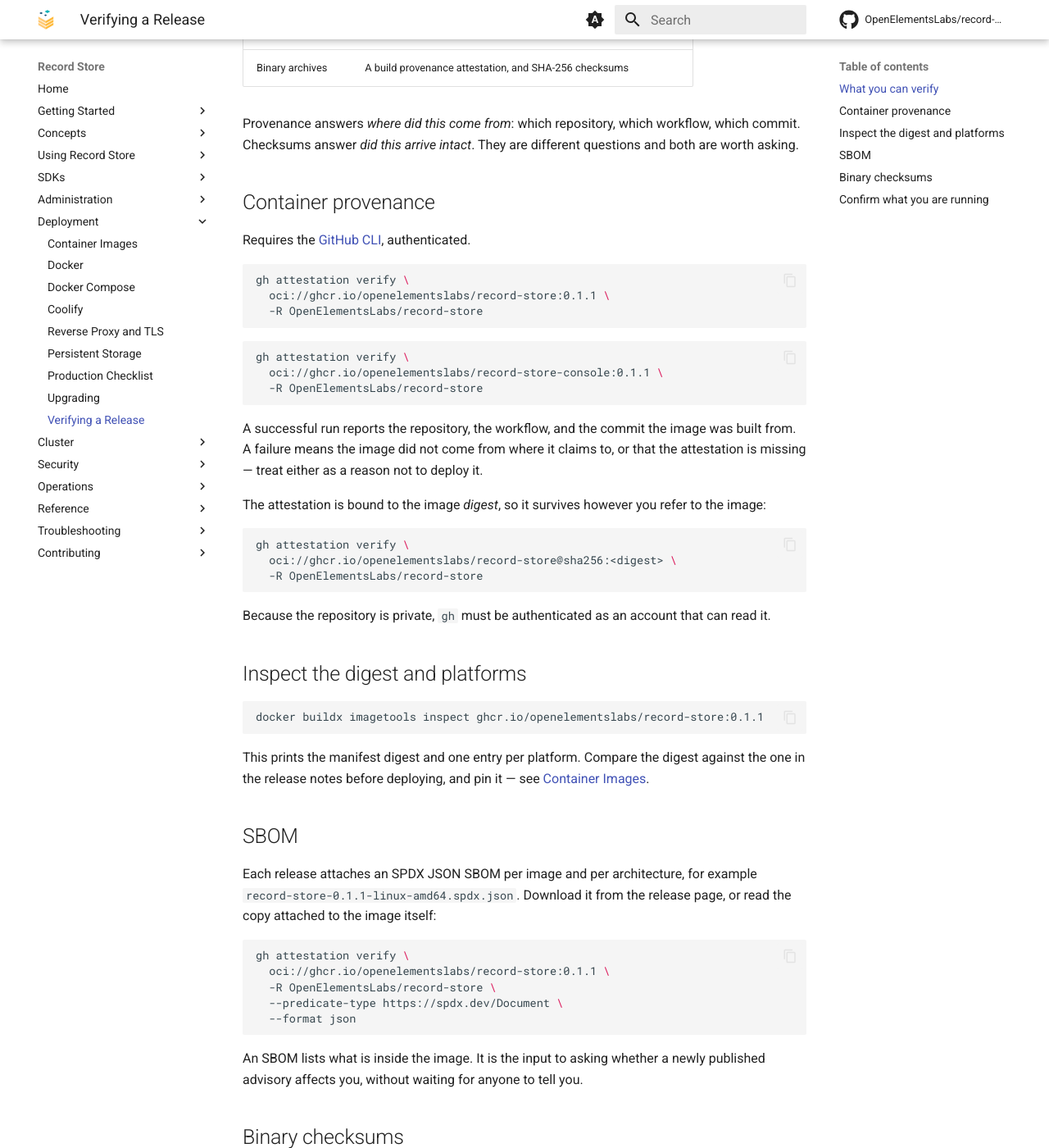
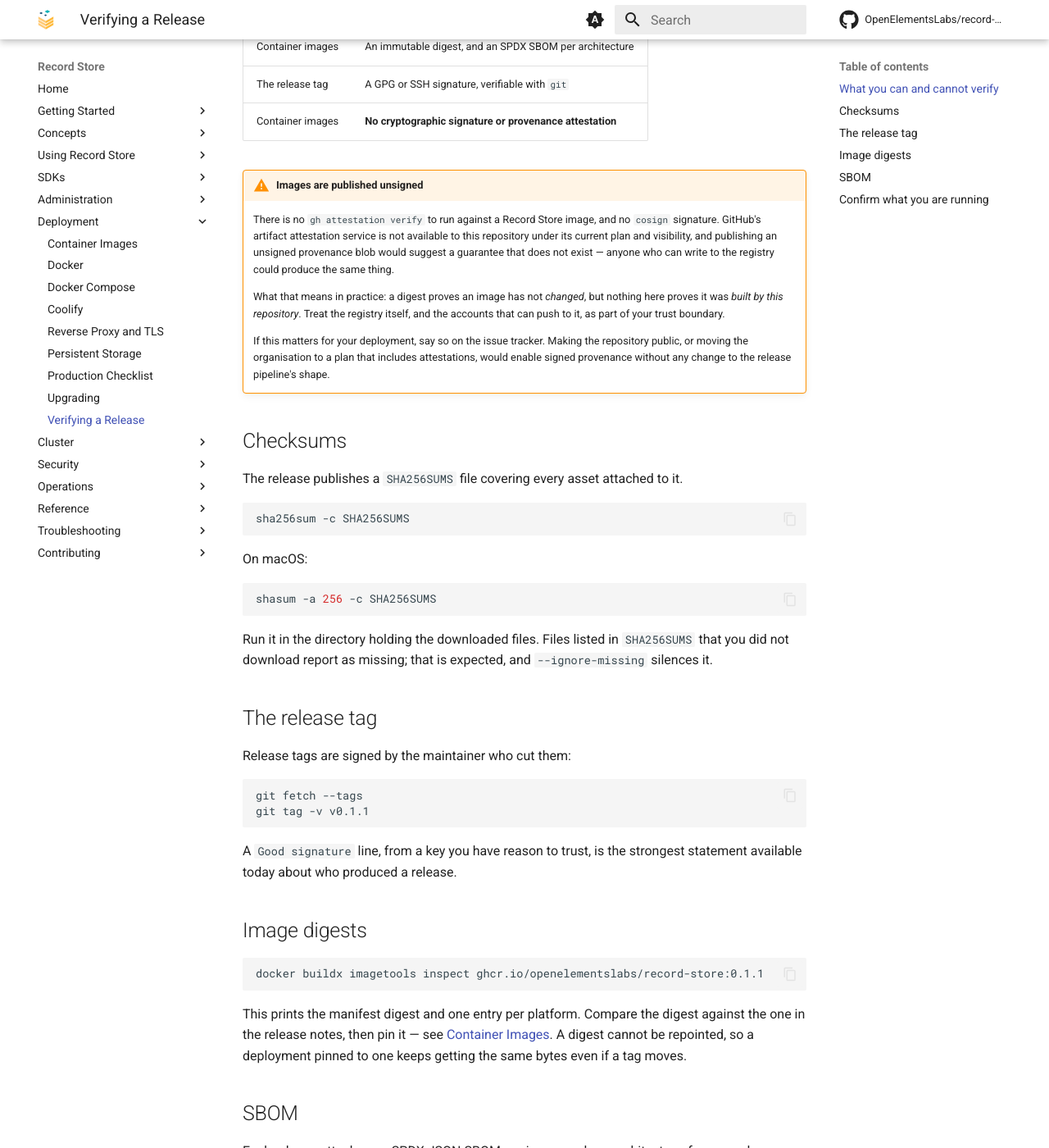
Before and after one commit to OpenElementsLabs/record-store, an MkDocs documentation site: the page built from docs/deployment/verifying-releases.md, in a window 1280 px wide and 1400 px high, scrolled down 358 px. Shown: the whole window at 82% size. Built offline with MkDocs 1.6.1 and Material for MkDocs 9.7.7, drawn with Linux system fonts in a browser that asks for light colours; comment, search, counter and statistics services are not loaded; some of the changed text lies outside the part shown.

Commit message:
Publish release images unsigned and pin the build timestamp
GitHub's artifact attestation service is not available to a private repository
outside an Enterprise plan, so `actions/attest-build-provenance` failed the
v0.1.1 release after both images had already been pushed. Removes the
attestation steps and the `id-token`/`attestations` permissions they needed,
from the images, the SBOMs, and the binary archives.

Nothing is left claiming provenance the release cannot back up. The
alternatives — BuildKit's unsigned `provenance: mode=max`, or cosign keyless
signing, which would publish the repository name and workflow path to a public
transparency log — are recorded in docs/contributing/releasing.md alongside
what would need to change to restore signed provenance.

The verification documentation is rewritten around what is actually checkable:
checksums, the signed release tag, image digests, SBOMs, and the version the
image reports. It says plainly that a digest proves an image has not changed
but not that this repository built it, so the registry is part of the reader's
trust boundary.

Images now record the release commit's timestamp as
org.opencontainers.image.created rather than the clock, so re-running a release
rebuilds the same digest instead of silently repointing a version tag at a new
one.

````diff
--- a/docs/contributing/releasing.md
+++ b/docs/contributing/releasing.md
@@ -80,10 +80,13 @@
 ```
 
 `-s` signs the tag with GPG; `git tag -s` with `gpg.format=ssh` signs with an SSH
-key. Signing is not enforced by the release workflow — build identity comes from
-the GitHub Actions provenance attestations, which do not depend on a key held by
-a person. Sign anyway if you have a key configured: it records who cut the
-release.
+key.
+
+**Sign the tag.** Images are published unsigned (see below), so the tag signature
+is the only cryptographic statement about who produced a release. It is not
+enforced by the workflow, because a release that fails at the last step for want
+of a key on the right machine helps nobody — but an unsigned release tag leaves
+consumers with nothing to check.
 
 ### 5. Push
 
@@ -100,8 +103,9 @@
 gh run watch
 
 docker pull ghcr.io/openelementslabs/record-store:X.Y.Z
-gh attestation verify oci://ghcr.io/openelementslabs/record-store:X.Y.Z \
-  -R OpenElementsLabs/record-store
+docker run --rm --entrypoint record-store \
+  ghcr.io/openelementslabs/record-store:X.Y.Z --version
+git tag -v vX.Y.Z
 ```
 
 See [Verifying a Release](../deployment/verifying-releases.md).
@@ -115,6 +119,31 @@
 repointed tag, but everyone else silently gets different software under a name
 they already trusted.
 
+## Images are published unsigned
+
+The workflow does not attest image provenance. `actions/attest-build-provenance`
+requires GitHub's artifact attestation service, which is unavailable to a private
+repository outside an Enterprise plan — it fails the job outright with
+`Feature not available for the … organization`.
+
+The alternatives were weighed and rejected for now:
+
+| Option | Why not |
+| --- | --- |
+| BuildKit `provenance: mode=max` | Unsigned metadata. Anyone who can push to the registry can write the same blob, so it proves nothing while looking like it does. |
+| `cosign` keyless via OIDC | Works on a private repository and would give real signatures, but publishes the repository name, workflow path, and commit SHA to Sigstore's public Rekor transparency log. |
+
+Two changes would each enable signed provenance with no change to the pipeline's
+shape: **making the repository public**, or **moving the organisation to a plan
+that includes attestations**. If either happens, restore the
+`actions/attest-build-provenance` step on the merged index digest and
+`actions/attest-sbom` on each platform digest, add back `id-token: write` and
+`attestations: write`, and update
+[Verifying a Release](../deployment/verifying-releases.md).
+
+Until then, do not describe a Record Store image as signed, verified, or
+attested, and do not add a badge saying so.
+
 ## One-time GitHub configuration
 
 Some of this cannot be expressed in the repository and has to be set once in the
@@ -125,7 +154,7 @@
 | **Immutable releases** | Repository → Settings → General → Releases | Prevents a published release's assets and tag from being changed after the fact. The workflow treats versions as immutable, but only this setting enforces it. |
 | **Package visibility** | Each package → Package settings → Change visibility | Packages inherit private visibility from a private repository. Anonymous `docker pull` requires setting each package to public, explicitly. |
 | **Package repository link** | Each package → Package settings | Usually automatic: the images carry `org.opencontainers.image.source`, which GitHub uses to attach the package to this repository. Link it by hand if it does not appear. |
-| **Actions permissions** | Repository → Settings → Actions → Workflow permissions | The release workflow needs `GITHUB_TOKEN` to be allowed to write packages and attestations. Organisation policy can override the workflow's own `permissions` block. |
+| **Actions permissions** | Repository → Settings → Actions → Workflow permissions | The release workflow needs `GITHUB_TOKEN` to be allowed to write packages. Organisation policy can override the workflow's own `permissions` block. |
 
 Until the immutable-releases setting is enabled, a release is immutable by
 convention only. Do not describe it as enforced.
--- a/docs/deployment/verifying-releases.md
+++ b/docs/deployment/verifying-releases.md
@@ -1,80 +1,35 @@
 # Verifying a Release
 
-Every Record Store release is built by a GitHub Actions workflow from a tagged
-commit in this repository, and signed evidence of that is published with it. This
-page is how you check it rather than take it on trust.
+Every Record Store release is built by a GitHub Actions workflow from a signed
+tag in this repository. This page is what you can check for yourself before
+deploying one.
 
-## What you can verify
+## What you can and cannot verify
 
 | | |
 | --- | --- |
-| Container images | A build provenance attestation, and an SPDX SBOM per architecture |
-| Binary archives | A build provenance attestation, and SHA-256 checksums |
+| Binary archives | SHA-256 checksums covering every release asset |
+| Container images | An immutable digest, and an SPDX SBOM per architecture |
+| The release tag | A GPG or SSH signature, verifiable with `git` |
+| Container images | **No cryptographic signature or provenance attestation** |
 
-Provenance answers *where did this come from*: which repository, which workflow,
-which commit. Checksums answer *did this arrive intact*. They are different
-questions and both are worth asking.
+!!! warning "Images are published unsigned"
+    There is no `gh attestation verify` to run against a Record Store image, and
+    no `cosign` signature. GitHub's artifact attestation service is not available
+    to this repository under its current plan and visibility, and publishing an
+    unsigned provenance blob would suggest a guarantee that does not exist —
+    anyone who can write to the registry could produce the same thing.
 
-## Container provenance
+    What that means in practice: a digest proves an image has not *changed*, but
+    nothing here proves it was *built by this repository*. Treat the registry
+    itself, and the accounts that can push to it, as part of your trust boundary.
 
-Requires the [GitHub CLI](https://cli.github.com/), authenticated.
+    If this matters for your deployment, say so on the issue tracker. Making the
+    repository public, or moving the organisation to a plan that includes
+    attestations, would enable signed provenance without any change to the
+    release pipeline's shape.
 
-```bash
-gh attestation verify \
-  oci://ghcr.io/openelementslabs/record-store:0.1.1 \
-  -R OpenElementsLabs/record-store
-```
-
-```bash
-gh attestation verify \
-  oci://ghcr.io/openelementslabs/record-store-console:0.1.1 \
-  -R OpenElementsLabs/record-store
-```
-
-A successful run reports the repository, the workflow, and the commit the image
-was built from. A failure means the image did not come from where it claims to,
-or that the attestation is missing — treat either as a reason not to deploy it.
-
-The attestation is bound to the image *digest*, so it survives however you refer
-to the image:
-
-```bash
-gh attestation verify \
-  oci://ghcr.io/openelementslabs/record-store@sha256:<digest> \
-  -R OpenElementsLabs/record-store
-```
-
-Because the repository is private, `gh` must be authenticated as an account that
-can read it.
-
-## Inspect the digest and platforms
-
-```bash
-docker buildx imagetools inspect ghcr.io/openelementslabs/record-store:0.1.1
-```
-
-This prints the manifest digest and one entry per platform. Compare the digest
-against the one in the release notes before deploying, and pin it — see
-[Container Images](container-images.md#pinning-a-digest).
-
-## SBOM
-
-Each release attaches an SPDX JSON SBOM per image and per architecture, for
-example `record-store-0.1.1-linux-amd64.spdx.json`. Download it from the release
-page, or read the copy attached to the image itself:
-
-```bash
-gh attestation verify \
-  oci://ghcr.io/openelementslabs/record-store:0.1.1 \
-  -R OpenElementsLabs/record-store \
-  --predicate-type https://spdx.dev/Document \
-  --format json
-```
-
-An SBOM lists what is inside the image. It is the input to asking whether a newly
-published advisory affects you, without waiting for anyone to tell you.
-
-## Binary checksums
+## Checksums
 
 The release publishes a `SHA256SUMS` file covering every asset attached to it.
 
@@ -92,17 +47,43 @@
 `SHA256SUMS` that you did not download report as missing; that is expected, and
 `--ignore-missing` silences it.
 
-Binary archives also carry a provenance attestation:
+## The release tag
+
+Release tags are signed by the maintainer who cut them:
 
 ```bash
-gh attestation verify record-store-0.1.1-linux-amd64.tar.gz \
-  -R OpenElementsLabs/record-store
+git fetch --tags
+git tag -v v0.1.1
 ```
+
+A `Good signature` line, from a key you have reason to trust, is the strongest
+statement available today about who produced a release.
+
+## Image digests
+
+```bash
+docker buildx imagetools inspect ghcr.io/openelementslabs/record-store:0.1.1
+```
+
+This prints the manifest digest and one entry per platform. Compare the digest
+against the one in the release notes, then pin it — see
+[Container Images](container-images.md#pinning-a-digest). A digest cannot be
+repointed, so a deployment pinned to one keeps getting the same bytes even if a
+tag moves.
+
+## SBOM
+
+Each release attaches an SPDX JSON SBOM per image and per architecture, for
+example `record-store-0.1.1-linux-amd64.spdx.json`. Download it from the release
+page alongside the image you are deploying.
+
+An SBOM lists what is inside the image. It is the input to asking whether a newly
+published advisory affects you, without waiting for anyone to tell you. Its
+checksum is in `SHA256SUMS` like every other asset.
 
 ## Confirm what you are running
 
-The last check is the simplest, and it is the one that catches a mislabelled
-image:
+The simplest check, and the one that catches a mislabelled image:
 
 ```bash
 docker run --rm --entrypoint record-store \
@@ -114,4 +95,5 @@
 ```
 
 The release workflow makes this same assertion against the image it just pushed,
-so a version tag cannot ship a binary reporting a different version.
+and refuses to create the release if it fails, so a version tag cannot ship a
+binary reporting a different version.
````
Also changed, not shown: CHANGELOG.md (+3 -2 lines), README.md (+4 -7 lines), docs/deployment/container-images.md (+5 -5 lines), docs/deployment/index.md (+1 -1 lines), docs/deployment/upgrading.md (+2 -2 lines), 3 other files.
